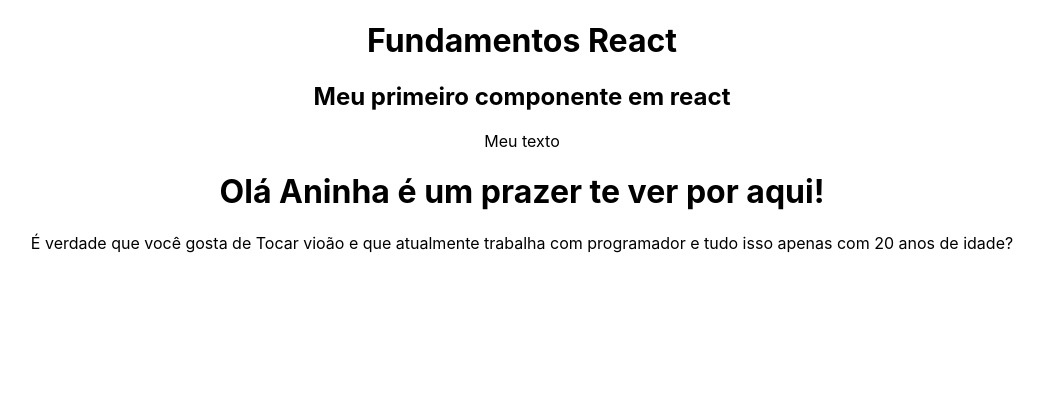
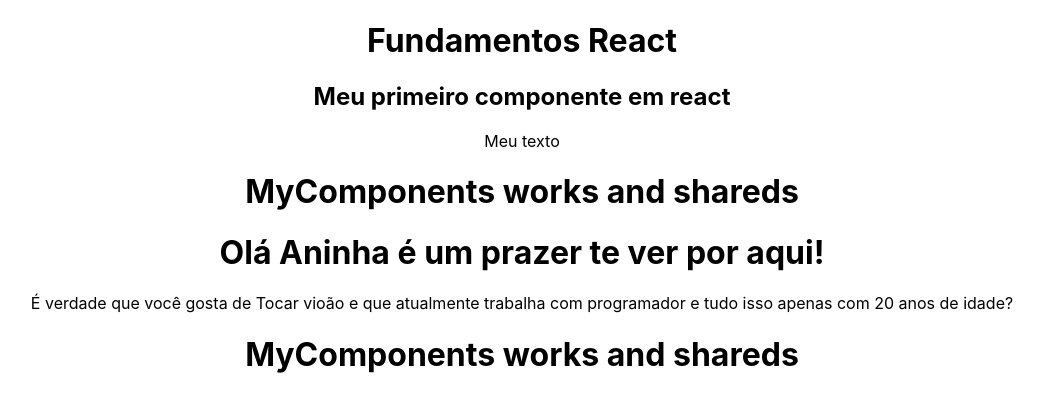
Before and after one commit to anamsilva1981/fundamentos, a React (Create React App) app: page / in a window 1280 px wide. Shown: the top 412 px of the page, without its empty margins (118-1162 px from the left). Built offline with nearby package versions, Linux system fonts and the light colour scheme.

Commit message:
conceito sobre Hierarquia de componentes

```diff
--- a/src/App.js
+++ b/src/App.js
@@ -1,5 +1,7 @@
 import './App.css';
 import FirstComponents from './components/FirstComponents';
+import MyComponents from './components/MyComponents';
+// import MyComponents from './components/MyComponents';
 import TemplateExpressions from './components/TemplateExpressions';
 
 function App() {
@@ -8,6 +10,7 @@
       <h1>Fundamentos React</h1>
       <FirstComponents />
       <TemplateExpressions />
+      <MyComponents />
     </div>
   );
 }
--- a/src/components/FirstComponents.js
+++ b/src/components/FirstComponents.js
@@ -1,8 +1,11 @@
+import MyComponents from "./MyComponents";
+
 const FirstComponents = () => {
     return (
         <div>
             <h2>Meu primeiro componente em react</h2>
             <p className="teste"> Meu texto</p>
+            <MyComponents />
         </div>
     )
 }
--- /dev/null
+++ b/src/components/MyComponents.js
@@ -0,0 +1,7 @@
+const MyComponents = () => {
+    return(
+        <div><h1>MyComponents works and shareds</h1></div>
+    )
+}
+
+export default MyComponents;
```
